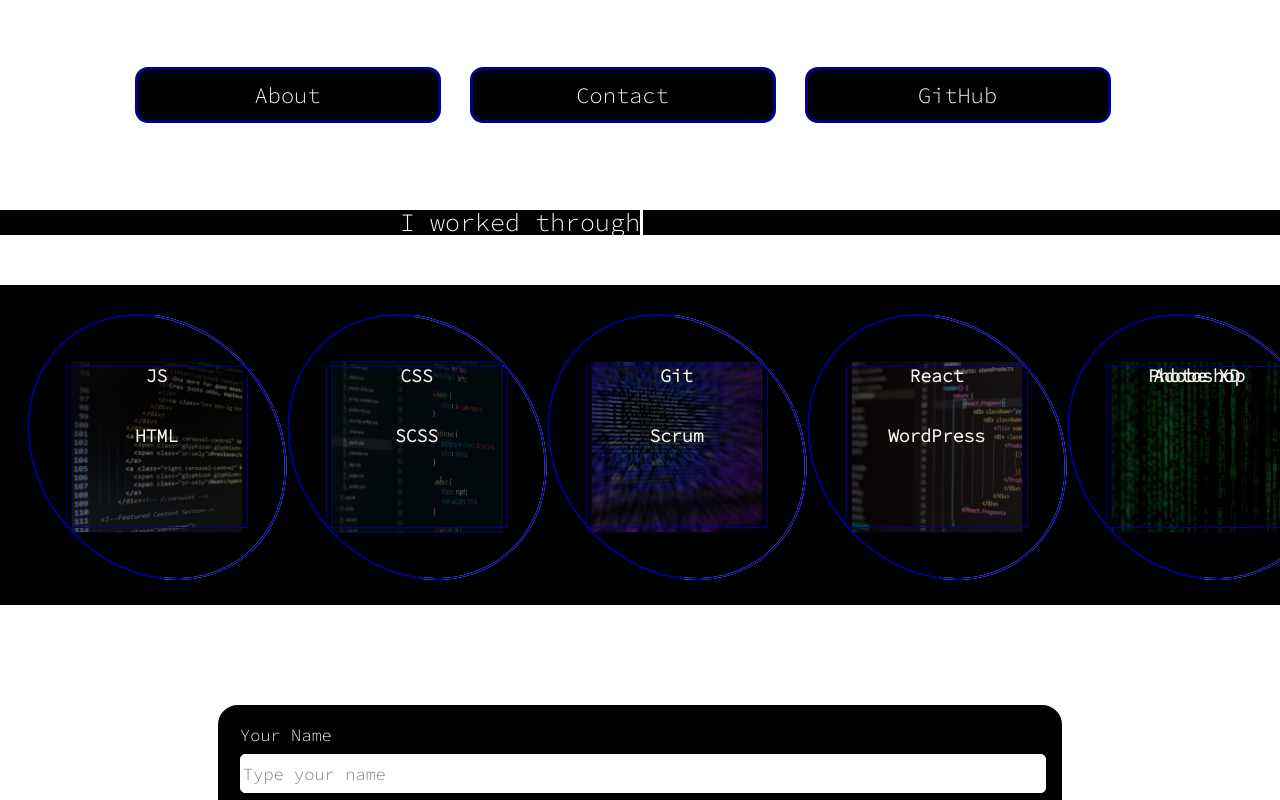
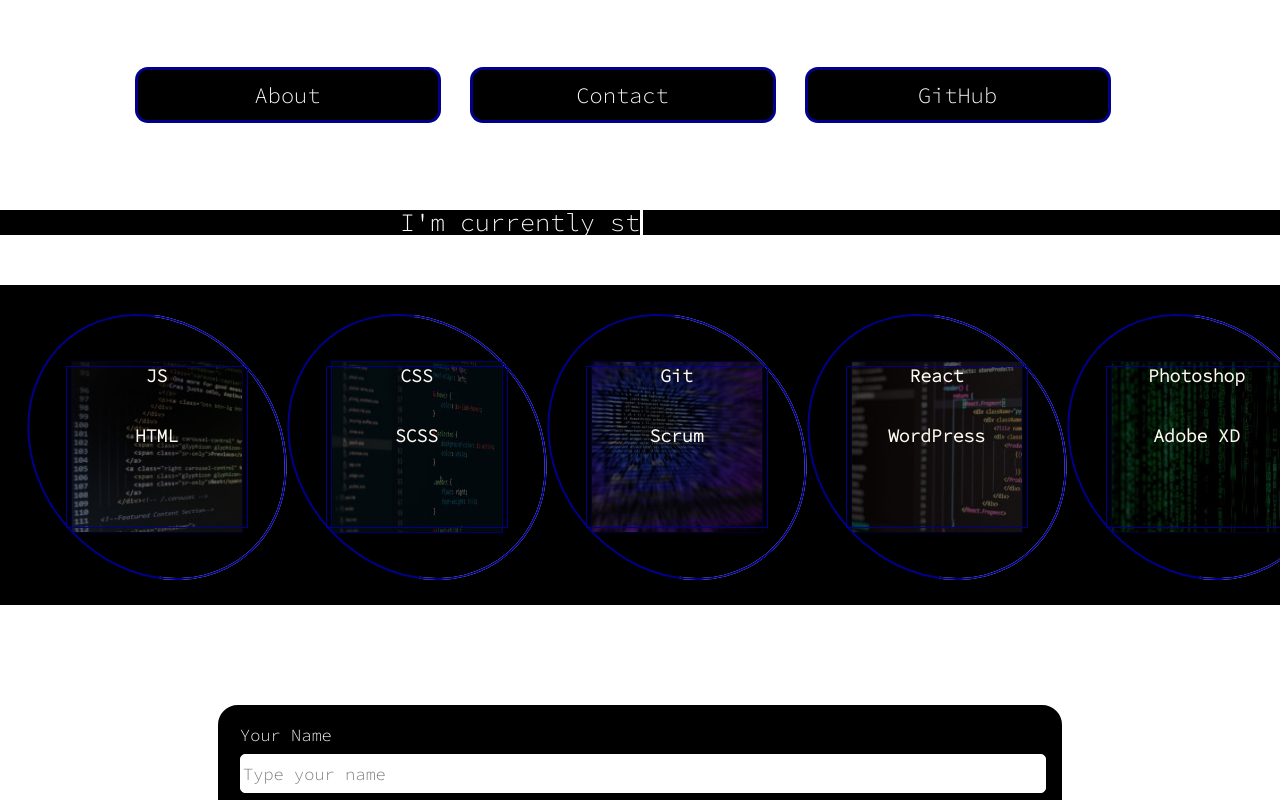
Before and after one commit to kriskris79/my-blackandwhitedev.com-website, a React (Create React App) app in the folder mywebsite/: page / in a window 1280 px wide. Shown: the top 800 px of the page. Built offline with nearby package versions, Linux system fonts and the light colour scheme.

Commit message:
TypeWriter update

```diff
--- a/mywebsite/src/components/JobSkills.js
+++ b/mywebsite/src/components/JobSkills.js
@@ -67,7 +67,7 @@ function JobSkills () {
                     <div className="card card5"></div>
                     <div className="border">
                         <p className="title">Photoshop</p>
-                        <p className="title">Adobe XD</p>
+                        <p1 className="title">Adobe XD</p1>
                         <div className="slide">
                             <h5 className="para">Photoshop</h5>
                             <h6 className="para">Adobe XD</h6>
--- a/mywebsite/src/components/TypeWriter.js
+++ b/mywebsite/src/components/TypeWriter.js
@@ -72,7 +72,7 @@ function TypeWriter() {
             ref={txtElement}
             className="txt-type"
             data-wait="3000"
-            data-words="[&quot;Hi there, I'm Kris.&quot;, &quot;I worked through 600+ hours of bootcamp structure,&quot;, &quot;learning JavaScript, CSS, HTML, React.Js.&quot;, &quot;Eager to tackle web development/design challenges to achieve lasting impacts on user experience.&quot;, &quot;Have a look at my skills below.&quot;]"
+            data-words="[&quot;Hi there, I'm Kris.&quot;, &quot;I'm currently studying IT.&quot;, &quot;I worked through 600+ hours of bootcamp structure,&quot;, &quot;learning JavaScript, CSS, HTML, React.Js.&quot;, &quot;Now, I am expanding my skills into IT domains.&quot;, &quot;Eager to tackle IT, web development/design, web applications, and mobile app challenges.&quot;, &quot;Have a look at my skills below and check out my newest Git repositories.&quot;]"
         ></span>
             </h1>
 
```
